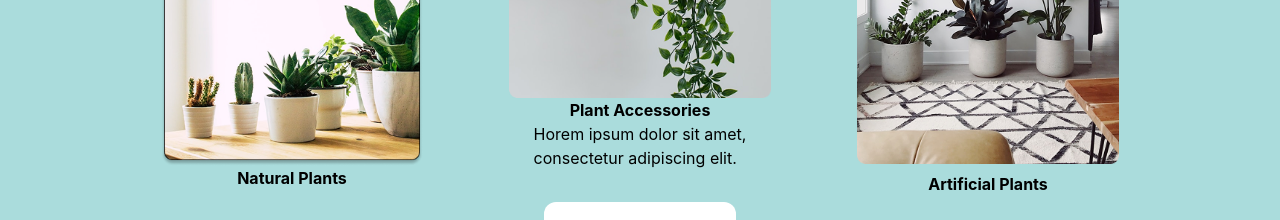
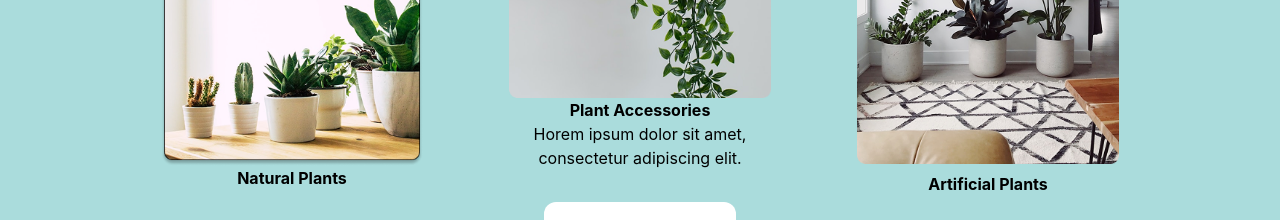
Before and after one commit to p33697402-art/greenland, a React (Vite) app: page / in a window 1280 px wide. Shown: the part 2120-2340 px from the top of the page. Built offline with nearby package versions, Linux system fonts and the light colour scheme; a web font is replaced by a local one.

Commit message:
Updated App and main components

```diff
--- a/src/components/main/Section1.jsx
+++ b/src/components/main/Section1.jsx
@@ -1,10 +1,10 @@
 import React from "react";
 import { FaArrowRightLong } from "react-icons/fa6";
+
 export const Section1 = () => {
   return (
     <section className="w-full flex justify-center mt-20 px-4">
       <div className="max-w-337.5 w-full flex flex-wrap gap-8">
-
 
         <div className="w-full lg:w-[30%]">
           <h2 className="text-4xl lg:text-5xl font-bold leading-tight">
@@ -21,15 +21,12 @@ export const Section1 = () => {
           </button>
         </div>
 
-
         <div className="w-full lg:w-[65%] flex flex-wrap gap-6">
-
-
           <div className="w-full sm:w-[48%] lg:w-[31%] shadow-md rounded-2xl p-6 text-center hover:shadow-xl transition duration-300">
             <img
               src="/img/Frame9.png"
               alt="Natural Plant"
-          className="mx-auto w-full h-60 object-contain"
+              className="mx-auto w-full h-60 sm:h-64 lg:h-60 object-contain"
             />
             <h6 className="font-semibold text-lg mt-4">Natural Plant</h6>
             <p className="text-gray-600 mt-2">$1,400.00</p>
@@ -39,7 +36,7 @@ export const Section1 = () => {
             <img
               src="/img/Frame8.png"
               alt="Artificial Plant"
-          className="mx-auto w-full h-60 object-contain"
+              className="mx-auto w-full h-60 sm:h-64 lg:h-60 object-contain"
             />
             <h6 className="font-semibold text-lg mt-4">Artificial Plant</h6>
             <p className="text-gray-600 mt-2">$900.00</p>
@@ -49,16 +46,15 @@ export const Section1 = () => {
             <img
               src="/img/Frame7.png"
               alt="Premium Plant"
-          className="mx-auto w-full h-60 object-contain"
+              className="mx-auto w-full h-60 sm:h-64 lg:h-60 object-contain"
             />
             <h6 className="font-semibold text-lg mt-4">Premium Plant</h6>
             <p className="text-gray-600 mt-2">$3,500.00</p>
           </div>
-
         </div>
-
       </div>
     </section>
   );
 };
+
 export default Section1;
--- a/src/components/main/Section2.jsx
+++ b/src/components/main/Section2.jsx
@@ -1,10 +1,11 @@
 import React from "react";
 import { FaArrowRightLong } from "react-icons/fa6";
+
 export const Section2 = () => {
   return (
-    <section className="w-full bg-[#aadcdc] flex justify-center py-16 mt-32 ">
+    <section className="w-full bg-[#aadcdc] flex justify-center py-16 mt-32">
       <div className="w-[80%] grid grid-cols-1 sm:grid-cols-2 lg:grid-cols-3 gap-5">
-        <div className="flex justify-center flex-col items-center hover:scale-105 transform transition duration-300 ">
+        <div className="flex justify-center flex-col items-center hover:scale-105 transform transition duration-300">
           <img src="/img/f1.png" alt="f1" className="w-[80%] block" />
           <h2 className="font-bold">Natural Plants</h2>
         </div>
@@ -12,9 +13,8 @@ export const Section2 = () => {
         <div className="flex justify-center flex-col items-center hover:scale-105 transform transition duration-300">
           <img src="/img/frame2.png" alt="f2" className="w-[80%] block" />
           <h2 className="font-bold">Plant Accessories</h2>
-          <p className="text-black-300 items-center">
-            Horem ipsum dolor sit amet,
-            <br /> consectetur adipiscing elit.
+          <p className="text-black-300 text-center">
+            Horem ipsum dolor sit amet,<br />consectetur adipiscing elit.
           </p>
           <button className="flex items-center gap-3 bg-white text-black text-lg font-semibold rounded-xl py-4 px-10 mt-8 hover:bg-[#76caca] transition-all duration-300 active:scale-95">
             Buy Now
```
Also changed, not shown: src/App.jsx (+4 -3 lines), src/components/header/Sidephoto.jsx (line endings or trailing spaces). Lines whose indentation alone changed are shown as unchanged.
